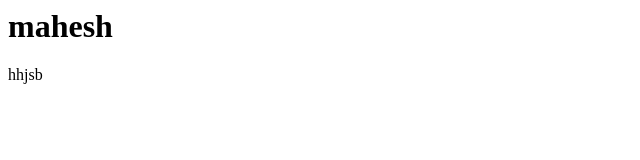
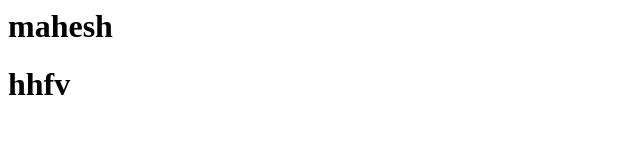
Before and after one commit to konatham2005/mk-, a plain HTML site: page index.html in a window 1280 px wide. Shown: the whole page, without its empty margins (0-640 px from the left). Drawn offline with Linux system fonts and the light colour scheme.

Commit message:
Update index.html

```diff
--- a/index.html
+++ b/index.html
@@ -6,6 +6,6 @@
 </head>
 <body>
     <h1>mahesh</h1>
-    hhjsb
+   <h1>hhfv</h1>
 </body>
 </html>
```
